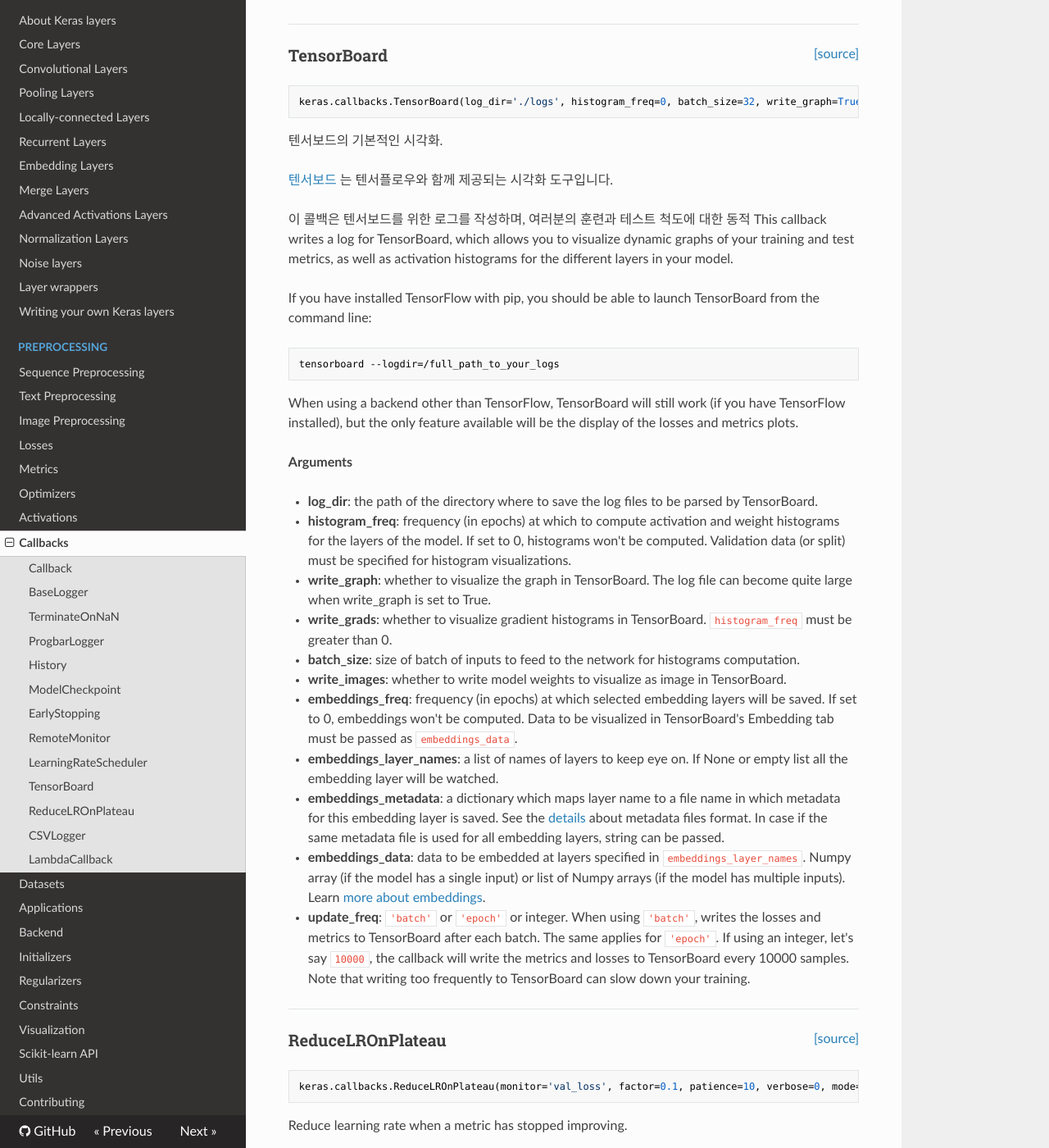
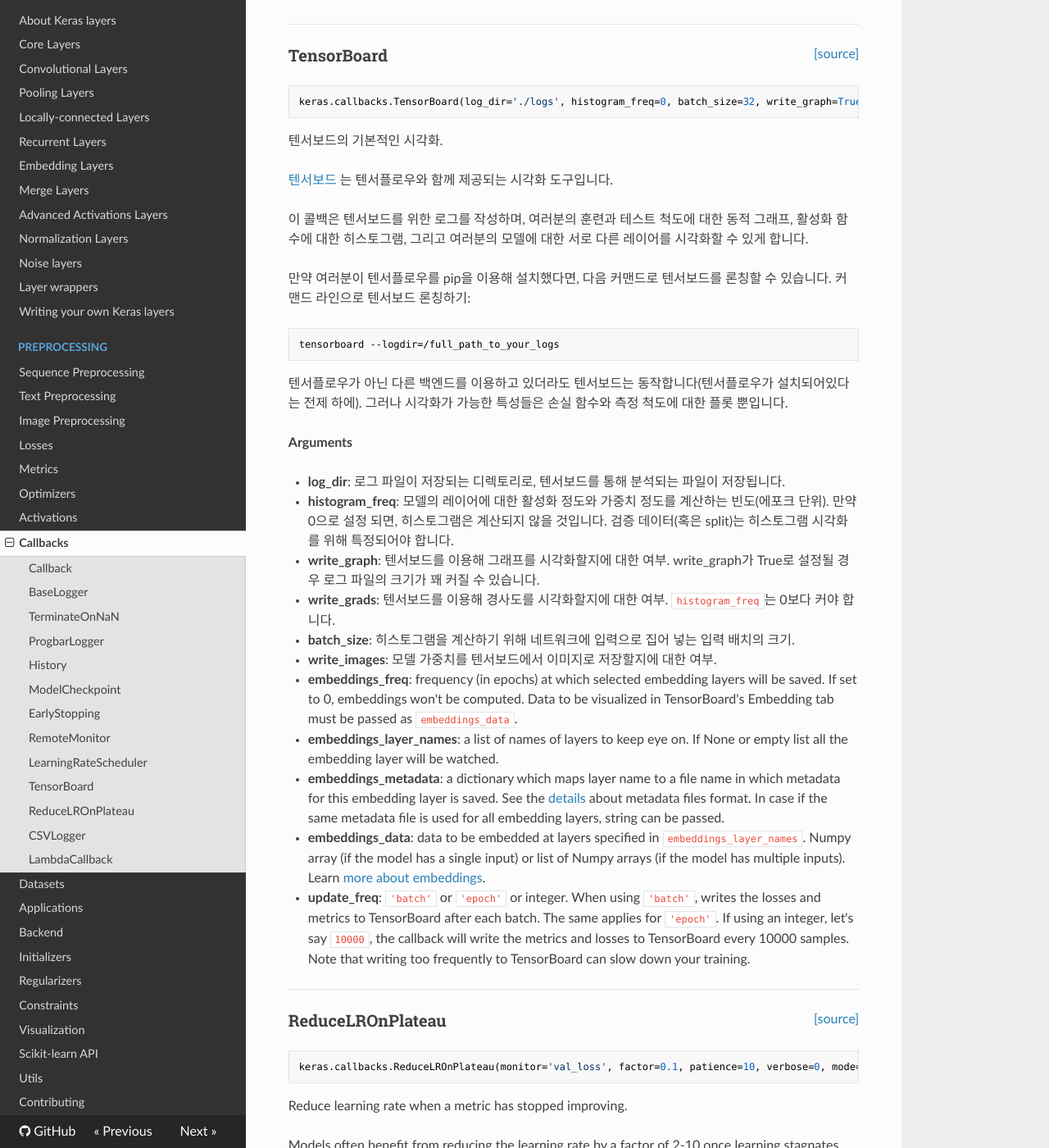
Before and after one commit to keras-team/keras-docs-ko, an MkDocs documentation site: the page built from sources/callbacks.md, in a window 1280 px wide and 1400 px high, scrolled down 4183 px. Shown: the whole window at 82% size. Built offline with MkDocs 1.6.1, drawn with Linux system fonts in a browser that asks for light colours; nearby versions of some CDN libraries.

Commit message:
Tensorboard 중간까지 update

````diff
--- a/sources/callbacks.md
+++ b/sources/callbacks.md
@@ -232,40 +232,34 @@
 [텐서보드](https://www.tensorflow.org/guide/summaries_and_tensorboard)
 는 텐서플로우와 함께 제공되는 시각화 도구입니다.
 
-이 콜백은 텐서보드를 위한 로그를 작성하며, 여러분의 훈련과 테스트 척도에 대한
-동적
-This callback writes a log for TensorBoard, which allows
-you to visualize dynamic graphs of your training and test
-metrics, as well as activation histograms for the different
-layers in your model.
+이 콜백은 텐서보드를 위한 로그를 작성하며, 여러분의 훈련과 테스트 척도에 대한 동적 그래프,
+활성화 함수에 대한 히스토그램, 그리고 여러분의 모델에 대한 서로 다른 레이어를 시각화할
+수 있게 합니다.
 
-If you have installed TensorFlow with pip, you should be able
-to launch TensorBoard from the command line:
+만약 여러분이 텐서플로우를 pip을 이용해 설치했다면, 다음 커맨드로 텐서보드를 론칭할 수 있습니다.
+커맨드 라인으로 텐서보드 론칭하기:
 ```sh
 tensorboard --logdir=/full_path_to_your_logs
 ```
 
-When using a backend other than TensorFlow, TensorBoard will still work
-(if you have TensorFlow installed), but the only feature available will
-be the display of the losses and metrics plots.
+텐서플로우가 아닌 다른 백엔드를 이용하고 있더라도 텐서보드는 동작합니다(텐서플로우가
+설치되어있다는 전제 하에). 그러나 시각화가 가능한 특성들은 손실 함수와 측정 척도에 대한
+플롯 뿐입니다.
 
 __Arguments__
 
-- __log_dir__: the path of the directory where to save the log
-    files to be parsed by TensorBoard.
-- __histogram_freq__: frequency (in epochs) at which to compute activation
-    and weight histograms for the layers of the model. If set to 0,
-    histograms won't be computed. Validation data (or split) must be
-    specified for histogram visualizations.
-- __write_graph__: whether to visualize the graph in TensorBoard.
-    The log file can become quite large when
-    write_graph is set to True.
-- __write_grads__: whether to visualize gradient histograms in TensorBoard.
-    `histogram_freq` must be greater than 0.
-- __batch_size__: size of batch of inputs to feed to the network
-    for histograms computation.
-- __write_images__: whether to write model weights to visualize as
-    image in TensorBoard.
+- __log_dir__: 로그 파일이 저장되는 디렉토리로, 텐서보드를 통해 분석되는
+    파일이 저장됩니다.
+- __histogram_freq__: 모델의 레이어에 대한 활성화 정도와 가중치 정도를
+    계산하는 빈도(에포크 단위). 만약 0으로 설정 되면, 히스토그램은 계산되지 않을 것입니다.
+    검증 데이터(혹은 split)는 히스토그램 시각화를 위해 특정되어야 합니다.
+- __write_graph__: 텐서보드를 이용해 그래프를 시각화할지에 대한 여부.
+    write_graph가 True로 설정될 경우 로그 파일의 크기가 꽤 커질 수 있습니다.
+- __write_grads__: 텐서보드를 이용해 경사도를 시각화할지에 대한 여부.
+    `histogram_freq`는 0보다 커야 합니다.
+- __batch_size__: 히스토그램을 계산하기 위해
+    네트워크에 입력으로 집어 넣는 입력 배치의 크기.
+- __write_images__: 모델 가중치를 텐서보드에서 이미지로 저장할지에 대한 여부.
 - __embeddings_freq__: frequency (in epochs) at which selected embedding
     layers will be saved. If set to 0, embeddings won't be computed.
     Data to be visualized in TensorBoard's Embedding tab must be passed
````
